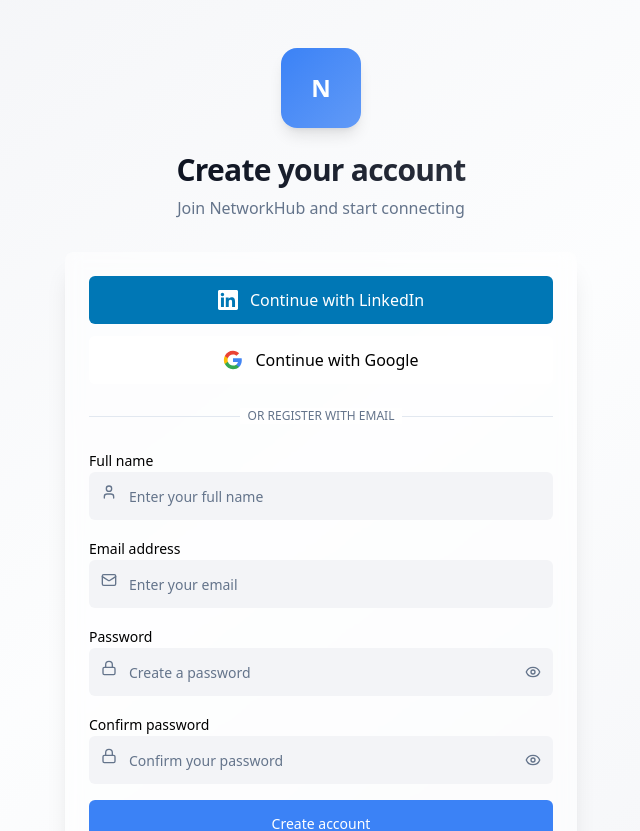
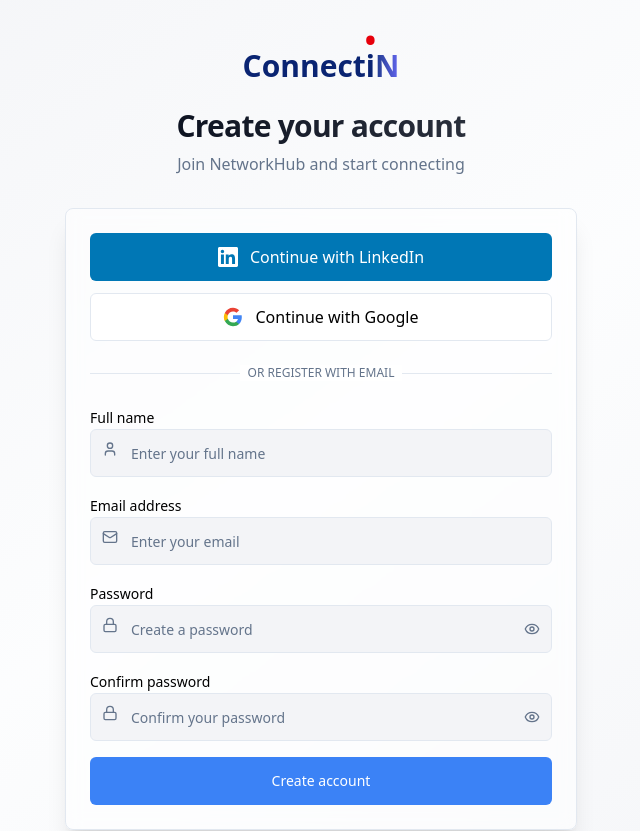
Before and after one commit to kuhelii/linked-in-connect-app, a React (Vite) app in the folder client/: page /register in a window 1280 px wide. Shown: the top 831 px of the page, without its empty margins (319-959 px from the left). Built offline with nearby package versions, Linux system fonts and the light colour scheme; no server answers.

Commit message:
Add Logo component with customizable size and className props

```diff
--- /dev/null
+++ b/client/src/components/Logo.tsx
@@ -0,0 +1,39 @@
+import React from "react";
+import { cn } from "../lib/utils";
+
+interface LogoProps {
+  className?: string;
+  size?: "sm" | "md" | "lg";
+}
+
+// Text logo: ConnectiN with the stylized i and gradient N
+export const Logo: React.FC<LogoProps> = ({ className, size = "md" }) => {
+  const textSize =
+    size === "sm" ? "text-xl" : size === "lg" ? "text-3xl" : "text-2xl";
+
+  return (
+    <div
+      className={cn(
+        "font-extrabold flex items-center select-none",
+        textSize,
+        className
+      )}
+      title="ConnectiN"
+      aria-label="ConnectiN"
+      role="img"
+    >
+      <span className="text-[#0A2472]">Connect</span>
+      <span className="relative inline-block">
+        <span className="text-[#0A2472]">i</span>
+        <span className="absolute -top-2 left-1/2 -translate-x-1/2 text-red-600 leading-none" style={{ lineHeight: 0 }}>
+          •
+        </span>
+      </span>
+      <span className="bg-gradient-to-r from-[#1E3A8A] to-[#6366F1] bg-clip-text text-transparent">
+        N
+      </span>
+    </div>
+  );
+};
+
+export default Logo;
--- a/client/src/components/Navigation.tsx
+++ b/client/src/components/Navigation.tsx
@@ -13,6 +13,7 @@ import { useReceivedRequests } from "../hooks/useFriends";
 import { removeTokens, getUser } from "../utils/auth";
 import toast from "react-hot-toast";
 import { useState, useRef, useEffect } from "react";
+import Logo from "./Logo";
 import {
   ChatBubbleLeftRightIcon,
   SparklesIcon,
@@ -69,20 +70,8 @@ export const Navigation: React.FC = () => {
       <div className="container mx-auto px-4 max-w-7xl">
         <div className="flex items-center justify-between py-3">
          {/* Logo */}
-<Link to="/" className="flex items-center rounded-full bg-white py-2 px-4 shadow-md space-x-2 group" title="Connect IN">
-  {/* Text Logo */}
-  <div className="text-2xl font-extrabold flex items-center">
-    <span className="text-[#0A2472]">Connect</span>
-    <span className="relative inline-block">
-      <span className="text-[#0A2472]">i</span>
-      <span className="absolute -top-2 left-1/2 -translate-x-1/2 text-red-600 text-xl leading-none">
-        •
-      </span>
-    </span>
-    <span className="bg-gradient-to-r from-[#1E3A8A] to-[#6366F1] bg-clip-text text-transparent">
-      N
-    </span>
-  </div>
+<Link to="/" className="flex items-center rounded-full bg-white py-2 px-4 shadow-md space-x-2 group" title="ConnectiN">
+  <Logo size="md" />
 </Link>
 
 
--- a/client/src/pages/RegisterPage.tsx
+++ b/client/src/pages/RegisterPage.tsx
@@ -8,6 +8,7 @@ import toast from "react-hot-toast";
 import api from "../services/api";
 import { setTokens, setUser } from "../utils/auth";
 import { Eye, EyeOff, Loader2, Mail, Lock, User } from "lucide-react";
+import Logo from "../components/Logo";
 
 interface RegisterForm {
   name: string;
@@ -63,10 +64,8 @@ export const RegisterPage: React.FC = () => {
       <div className="w-full max-w-lg">
         {/* Header */}
         <div className="text-center mb-8">
-          <div className="mx-auto w-20 h-20 bg-gradient-to-br from-primary to-primary/80 rounded-2xl flex items-center justify-center mb-6 shadow-lg">
-            <span className="text-primary-foreground font-bold text-2xl">
-              N
-            </span>
+          <div className="mb-6 flex justify-center">
+            <Logo size="lg" className="justify-center" />
           </div>
           <h1 className="text-3xl font-bold bg-gradient-to-r from-foreground to-foreground/80 bg-clip-text text-transparent">
             Create your account
@@ -76,7 +75,7 @@ export const RegisterPage: React.FC = () => {
           </p>
         </div>
 
-        <div className="shadow-xl bg-card/50 backdrop-blur rounded-lg border-border border-border">
+  <div className="shadow-xl bg-card/50 backdrop-blur rounded-lg border border-border">
           <div className="pt-6 space-y-6 p-6">
             {/* OAuth Buttons */}
             <div className="space-y-3">
@@ -96,7 +95,7 @@ export const RegisterPage: React.FC = () => {
 
               <button
                 onClick={() => handleOAuthLogin("google")}
-                className="w-full h-12 bg-card hover:bg-muted px-4 py-2 rounded-md font-medium transition-colors duration-200 flex items-center justify-center border-border border-border"
+                className="w-full h-12 bg-card hover:bg-muted px-4 py-2 rounded-md font-medium transition-colors duration-200 flex items-center justify-center border border-border"
               >
                 <svg className="w-5 h-5 mr-3" viewBox="0 0 24 24">
                   <path
@@ -150,7 +149,7 @@ export const RegisterPage: React.FC = () => {
                     })}
                     type="text"
                     placeholder="Enter your full name"
-                    className="pl-10 h-12 w-full flex rounded-md border-border border-input bg-background px-3 py-2 text-sm ring-offset-background file:border-0 file:bg-transparent file:text-sm file:font-medium placeholder:text-muted-foreground focus-visible:outline-none focus-visible:ring-2 focus-visible:ring-ring focus-visible:ring-offset-2 disabled:cursor-not-allowed disabled:opacity-50"
+                    className="pl-10 h-12 w-full flex rounded-md border border-input bg-background px-3 py-2 text-sm ring-offset-background file:border-0 file:bg-transparent file:text-sm file:font-medium placeholder:text-muted-foreground focus-visible:outline-none focus-visible:ring-2 focus-visible:ring-ring focus-visible:ring-offset-2 disabled:cursor-not-allowed disabled:opacity-50"
                   />
                 </div>
                 {errors.name && (
@@ -177,7 +176,7 @@ export const RegisterPage: React.FC = () => {
                     })}
                     type="email"
                     placeholder="Enter your email"
-                    className="pl-10 h-12 w-full flex rounded-md border-border border-input bg-background px-3 py-2 text-sm ring-offset-background file:border-0 file:bg-transparent file:text-sm file:font-medium placeholder:text-muted-foreground focus-visible:outline-none focus-visible:ring-2 focus-visible:ring-ring focus-visible:ring-offset-2 disabled:cursor-not-allowed disabled:opacity-50"
+                    className="pl-10 h-12 w-full flex rounded-md border border-input bg-background px-3 py-2 text-sm ring-offset-background file:border-0 file:bg-transparent file:text-sm file:font-medium placeholder:text-muted-foreground focus-visible:outline-none focus-visible:ring-2 focus-visible:ring-ring focus-visible:ring-offset-2 disabled:cursor-not-allowed disabled:opacity-50"
                   />
                 </div>
                 {errors.email && (
@@ -204,7 +203,7 @@ export const RegisterPage: React.FC = () => {
                     })}
                     type={showPassword ? "text" : "password"}
                     placeholder="Create a password"
-                    className="pl-10 pr-10 h-12 w-full flex rounded-md border-border border-input bg-background px-3 py-2 text-sm ring-offset-background file:border-0 file:bg-transparent file:text-sm file:font-medium placeholder:text-muted-foreground focus-visible:outline-none focus-visible:ring-2 focus-visible:ring-ring focus-visible:ring-offset-2 disabled:cursor-not-allowed disabled:opacity-50"
+                    className="pl-10 pr-10 h-12 w-full flex rounded-md border border-input bg-background px-3 py-2 text-sm ring-offset-background file:border-0 file:bg-transparent file:text-sm file:font-medium placeholder:text-muted-foreground focus-visible:outline-none focus-visible:ring-2 focus-visible:ring-ring focus-visible:ring-offset-2 disabled:cursor-not-allowed disabled:opacity-50"
                   />
                   <button
                     type="button"
@@ -246,7 +245,7 @@ export const RegisterPage: React.FC = () => {
                     })}
                     type={showConfirmPassword ? "text" : "password"}
                     placeholder="Confirm your password"
-                    className="pl-10 pr-10 h-12 w-full flex rounded-md border-border border-input bg-background px-3 py-2 text-sm ring-offset-background file:border-0 file:bg-transparent file:text-sm file:font-medium placeholder:text-muted-foreground focus-visible:outline-none focus-visible:ring-2 focus-visible:ring-ring focus-visible:ring-offset-2 disabled:cursor-not-allowed disabled:opacity-50"
+                    className="pl-10 pr-10 h-12 w-full flex rounded-md border border-input bg-background px-3 py-2 text-sm ring-offset-background file:border-0 file:bg-transparent file:text-sm file:font-medium placeholder:text-muted-foreground focus-visible:outline-none focus-visible:ring-2 focus-visible:ring-ring focus-visible:ring-offset-2 disabled:cursor-not-allowed disabled:opacity-50"
                   />
                   <button
                     type="button"
```
Also changed, not shown: client/src/pages/LoginPage.tsx (+7 -8 lines).
